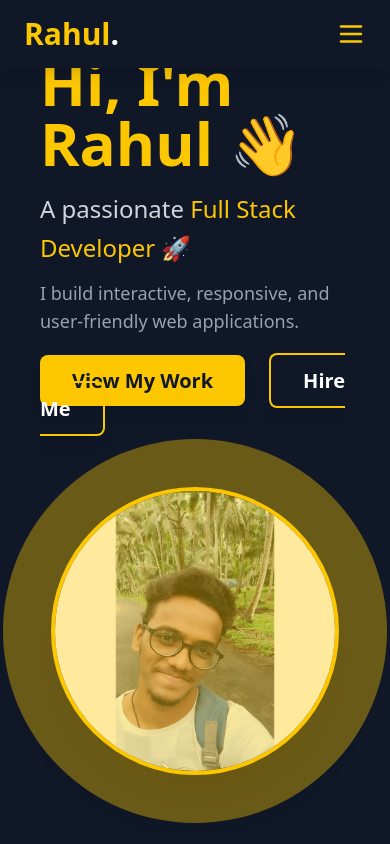
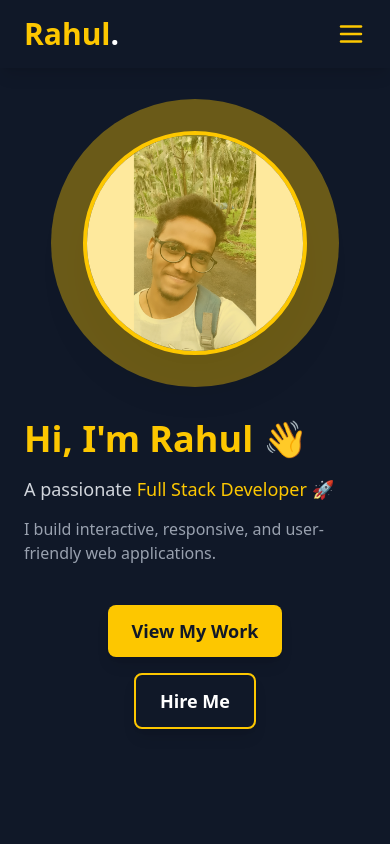
Before and after one commit to PalaniRahulDravid/My_Portfolio, a React (Vite) app: page / in a window 390 px wide. Built offline with nearby package versions, Linux system fonts and the light colour scheme.

Commit message:
Updated Home page and About page

```diff
--- a/src/pages/About.jsx
+++ b/src/pages/About.jsx
@@ -3,7 +3,7 @@ import { FaGithub, FaLinkedin, FaTwitter, FaCode } from "react-icons/fa";
 
 export default function About() {
   return (
-    <section className="min-h-screen flex items-center justify-center bg-gray-900 text-white px-10">
+    <section className="min-h-screen flex items-center justify-center bg-gray-900 text-white px-6 md:px-10">
       <div className="max-w-6xl w-full grid grid-cols-1 md:grid-cols-2 gap-12 items-center">
 
         <motion.div
@@ -14,17 +14,17 @@ export default function About() {
           whileTap={{ scale: 0.95 }}
           className="flex justify-center md:justify-start"
         >
-          <div className="relative w-80 h-80 flex items-center justify-center">
+          <div className="relative w-60 h-60 md:w-80 md:h-80 flex items-center justify-center">
             <motion.div
               animate={{ y: [0, -10, 0] }}
               transition={{ duration: 2, repeat: Infinity, ease: "easeInOut" }}
-              className="absolute w-96 h-96 bg-yellow-400 rounded-full opacity-25 animate-pulse"
+              className="absolute w-72 h-72 md:w-96 md:h-96 bg-yellow-400 rounded-full opacity-25 animate-pulse"
             ></motion.div>
 
             <motion.img
               src="/profile.png"
               alt="Rahul's Profile"
-              className="w-72 h-72 object-cover rounded-full border-4 border-yellow-400 shadow-2xl"
+              className="w-52 h-52 md:w-72 md:h-72 object-cover rounded-full border-4 border-yellow-400 shadow-2xl"
               animate={{
                 rotate: [0, 2, -2, 0],
                 boxShadow: [
@@ -43,8 +43,8 @@ export default function About() {
           animate={{ opacity: 1, x: 0 }}
           transition={{ duration: 1 }}
         >
-          <h2 className="text-6xl font-extrabold text-yellow-400">About Me</h2>
-          <p className="text-2xl mt-4 text-gray-300 leading-relaxed">
+          <h2 className="text-5xl md:text-6xl font-extrabold text-yellow-400">About Me</h2>
+          <p className="text-xl md:text-2xl mt-4 text-gray-300 leading-relaxed">
             I am a <span className="text-yellow-400">problem solver</span> who enjoys crafting <span className="text-yellow-400">efficient, scalable, and dynamic web applications</span>.
           </p>
           <p className="mt-3 text-gray-400 text-lg">
@@ -53,7 +53,7 @@ export default function About() {
 
           <div className="mt-6 flex space-x-6">
             <a href="https://github.com/PalaniRahulDravid" target="_blank" rel="noopener noreferrer"
-              className="text-gray-300 hover:text-white text-4xl transition duration-300">
+              className="text-gray-300 hover:text-white text-3xl md:text-4xl transition duration-300">
               <FaGithub />
             </a>
             <a href="https://www.linkedin.com/in/palani-rahul-dravid-a89916292/" target="_blank" rel="noopener noreferrer"
--- a/src/pages/Home.jsx
+++ b/src/pages/Home.jsx
@@ -2,33 +2,34 @@ import { motion } from "framer-motion";
 
 export default function Home() {
   return (
-    <section className="h-screen flex items-center justify-center bg-gray-900 text-white px-10">
+    <section className="h-screen flex items-center justify-center bg-gray-900 text-white px-6 sm:px-10">
       <div className="max-w-6xl w-full grid grid-cols-1 md:grid-cols-2 gap-12 items-center">
 
         <motion.div
           initial={{ opacity: 0, x: -50 }}
           animate={{ opacity: 1, x: 0 }}
           transition={{ duration: 1 }}
+          className="order-2 md:order-1"
         >
-          <h1 className="text-6xl font-extrabold text-yellow-400">
+          <h1 className="text-4xl sm:text-6xl font-extrabold text-yellow-400">
             Hi, I'm Rahul 👋
           </h1>
-          <p className="text-2xl mt-4 text-gray-300 leading-relaxed">
+          <p className="text-lg sm:text-2xl mt-4 text-gray-300 leading-relaxed">
             A passionate <span className="text-yellow-400">Full Stack Developer</span> 🚀
           </p>
-          <p className="mt-3 text-gray-400 text-lg">
+          <p className="mt-3 text-gray-400 text-base sm:text-lg">
             I build interactive, responsive, and user-friendly web applications.
           </p>
-          <div className="mt-8 space-x-6">
+          <div className="mt-10 sm:mt-8 flex flex-col sm:flex-row items-center space-y-4 sm:space-y-0 sm:space-x-6">
             <a
-              href="#projects"
-              className="bg-yellow-400 text-gray-900 px-8 py-3 rounded-lg font-bold text-xl shadow-lg hover:bg-yellow-500 transition"
+              href="projects"
+              className="bg-yellow-400 text-gray-900 px-6 sm:px-8 py-3 rounded-lg font-bold text-lg sm:text-xl shadow-lg hover:bg-yellow-500 transition"
             >
               View My Work
             </a>
             <a
-              href="#contact"
-              className="border-2 border-yellow-400 px-8 py-3 rounded-lg font-bold text-xl shadow-lg hover:bg-yellow-400 hover:text-gray-900 transition"
+              href="contact"
+              className="border-2 border-yellow-400 px-6 sm:px-8 py-3 rounded-lg font-bold text-lg sm:text-xl shadow-lg hover:bg-yellow-400 hover:text-gray-900 transition"
             >
               Hire Me
             </a>
@@ -39,14 +40,14 @@ export default function Home() {
           initial={{ opacity: 0, scale: 0.8 }}
           animate={{ opacity: 1, scale: 1 }}
           transition={{ duration: 1.2 }}
-          className="flex justify-center md:justify-end"
+          className="flex justify-center md:justify-end order-1 md:order-2"
         >
-          <div className="relative w-80 h-80 flex items-center justify-center md:ml-10">
-            <div className="absolute w-96 h-96 bg-yellow-400 rounded-full opacity-25 animate-pulse"></div>
+          <div className="relative w-64 sm:w-80 h-64 sm:h-80 flex items-center justify-center md:ml-10">
+            <div className="absolute w-72 sm:w-96 h-72 sm:h-96 bg-yellow-400 rounded-full opacity-25 animate-pulse"></div>
             <img
               src="/profile.png"
               alt="Rahul's Profile"
-              className="w-72 h-72 object-cover rounded-full border-4 border-yellow-400 shadow-2xl"
+              className="w-56 sm:w-72 h-56 sm:h-72 object-cover rounded-full border-4 border-yellow-400 shadow-2xl"
             />
           </div>
         </motion.div>
```
